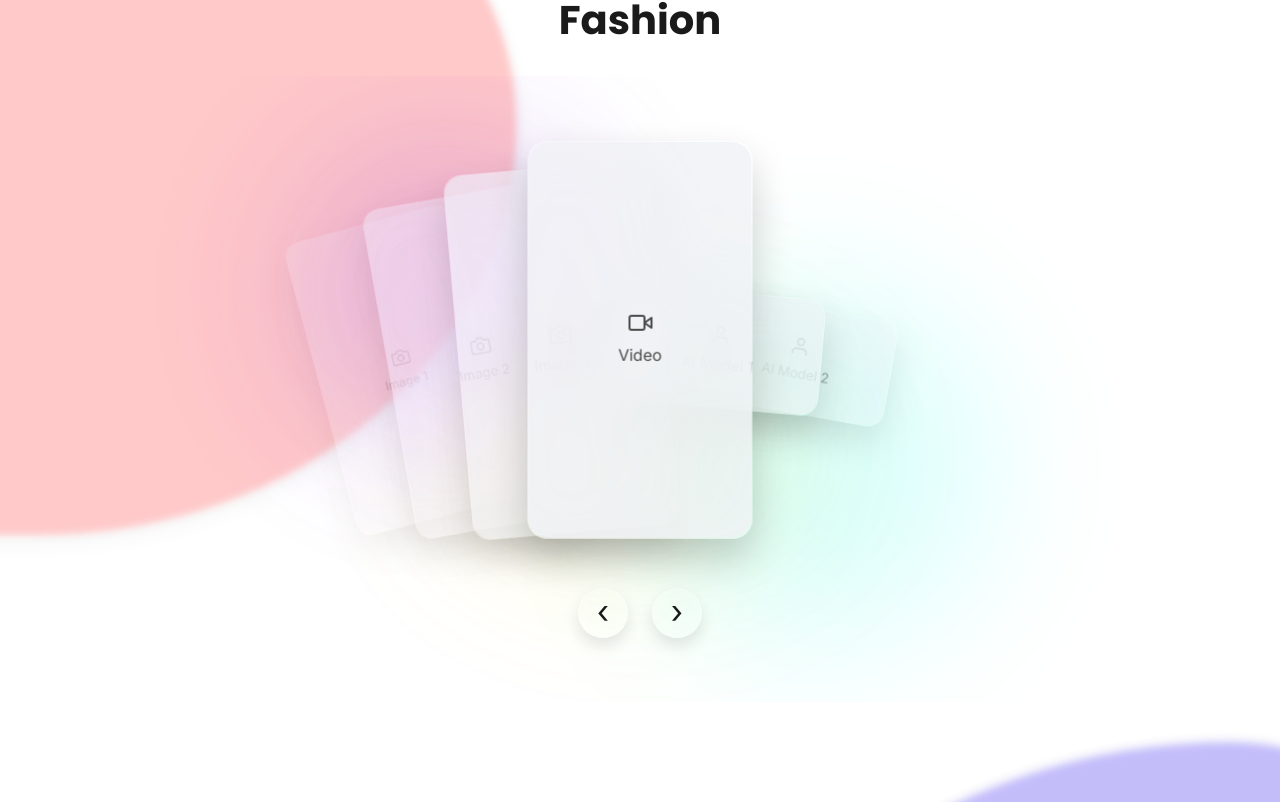
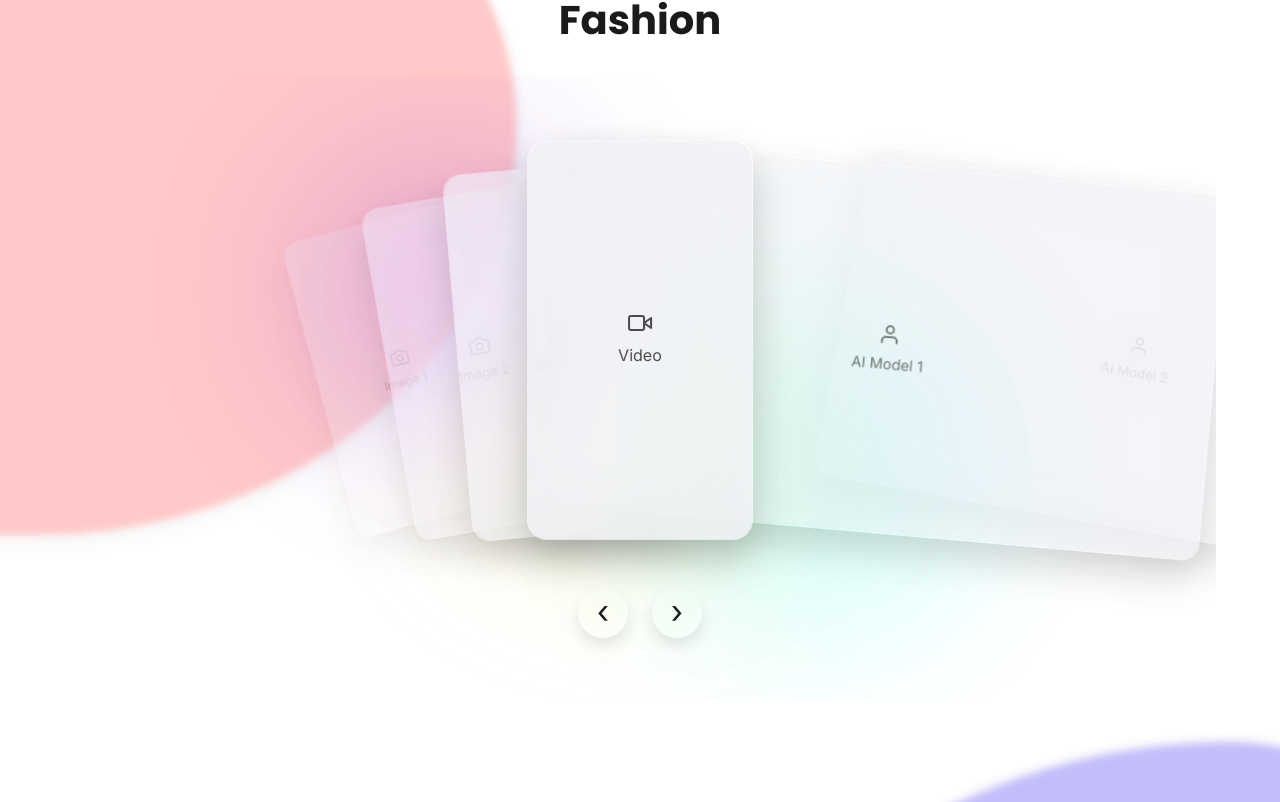
Before and after one commit to geeth-rp/pixlore-web, a React (Vite) app: page / in a window 1280 px wide. Shown: the part 1945-2747 px from the top of the page. Built offline with nearby package versions, Linux system fonts and the light colour scheme.

Commit message:
Update carousel cards to maintain uniform height and scale width by aspect ratio

```diff
--- a/src/index.css
+++ b/src/index.css
@@ -542,8 +542,8 @@ button {
   position: absolute;
   top: 50%;
   left: 50%;
-  width: 100%;
-  height: auto;
+  height: 100%;
+  width: max-content;
   transition: transform 0.5s cubic-bezier(0.25, 1, 0.5, 1),
               opacity 0.5s cubic-bezier(0.25, 1, 0.5, 1),
               z-index 0s;
@@ -568,7 +568,8 @@ button {
 
 /* Ensure child media (the placeholder divs) fill the card perfectly without gaps */
 .tilted-carousel-card > div {
-  width: 100%;
+  height: 100%;
+  width: auto;
   border: none !important; /* Override standard grid slot borders */
   border-radius: 20px !important;
   margin: 0 !important;
```
